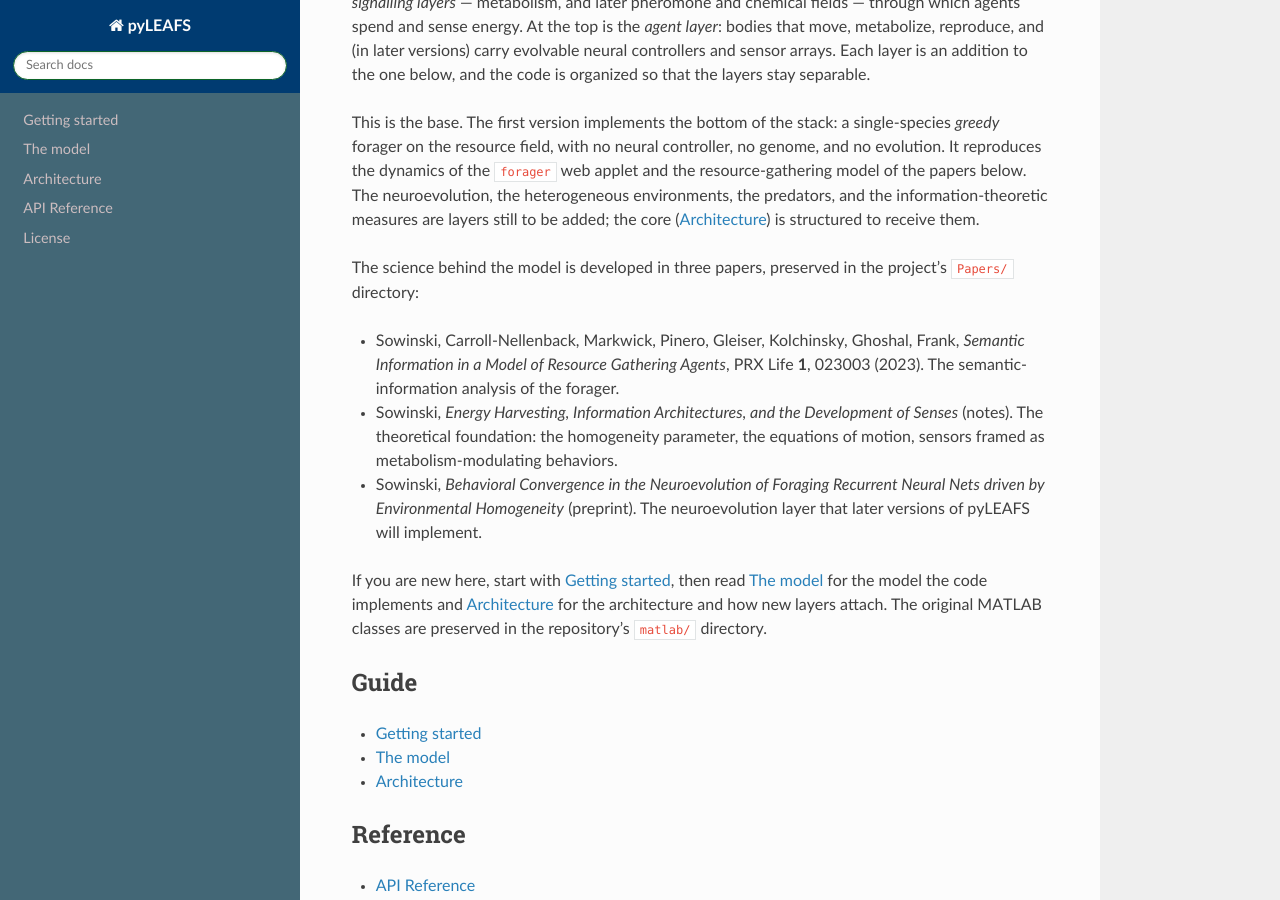
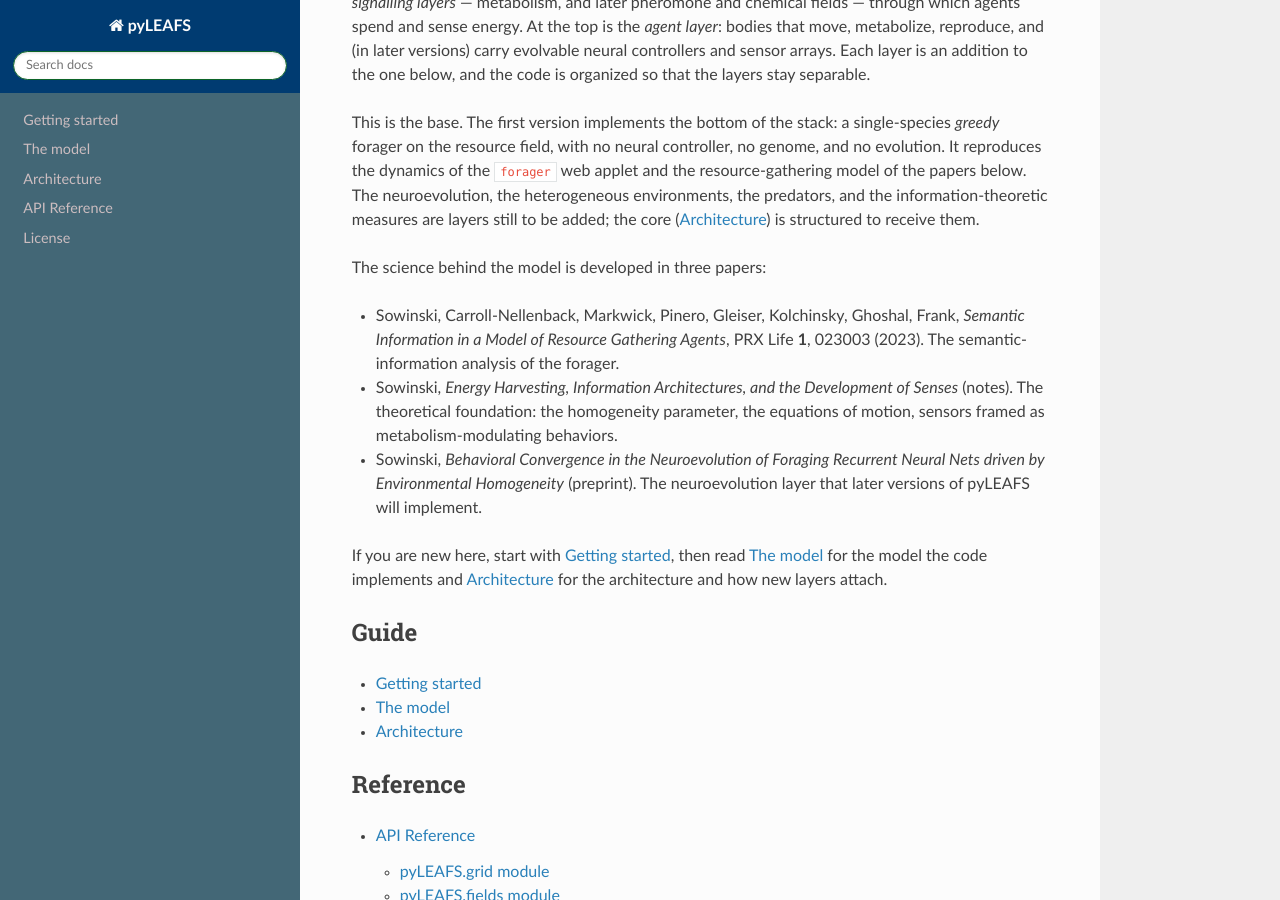
Before and after one commit to EternalTime/LEAFS, a Sphinx documentation site: the page built from docs/index.rst, in a window 1280 px wide and 900 px high, scrolled down 433 px. Built offline with Sphinx 7.4.7 and the Read the Docs theme 3.1.0, drawn with Linux system fonts in a browser that asks for light colours.

Commit message:
no-mistakes(document): Drop false matlab/ and Papers/ claims from docs index

```diff
--- a/docs/index.rst
+++ b/docs/index.rst
@@ -28,8 +28,7 @@
 information-theoretic measures are layers still to be added; the core
 (:doc:`guide_core`) is structured to receive them.
 
-The science behind the model is developed in three papers, preserved in the
-project's ``Papers/`` directory:
+The science behind the model is developed in three papers:
 
 - Sowinski, Carroll-Nellenback, Markwick, Pinero, Gleiser, Kolchinsky, Ghoshal,
   Frank, *Semantic Information in a Model of Resource Gathering Agents*, PRX Life
@@ -43,8 +42,7 @@
 
 If you are new here, start with :doc:`getting_started`, then read
 :doc:`theory` for the model the code implements and :doc:`guide_core` for the
-architecture and how new layers attach. The original MATLAB classes are
-preserved in the repository's ``matlab/`` directory.
+architecture and how new layers attach.
 
 Guide
 ^^^^^
```
